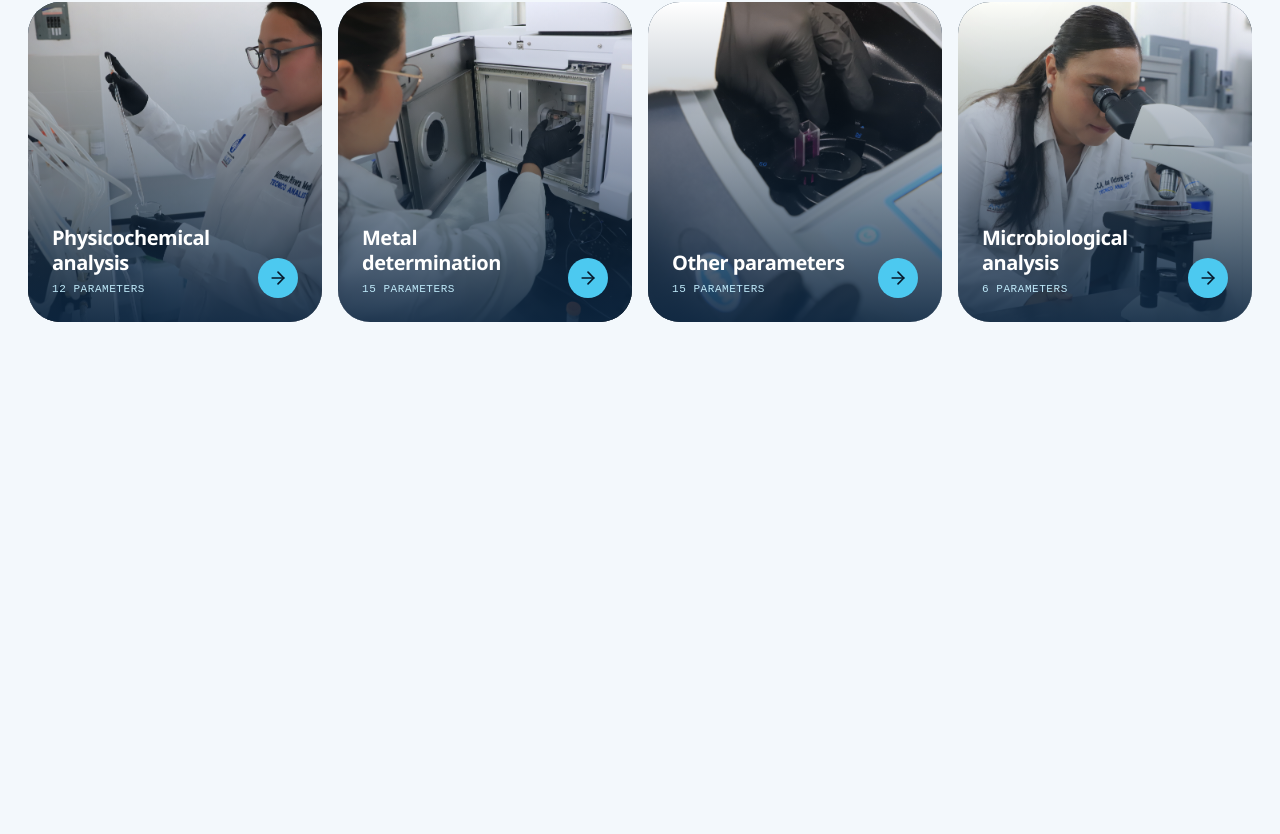
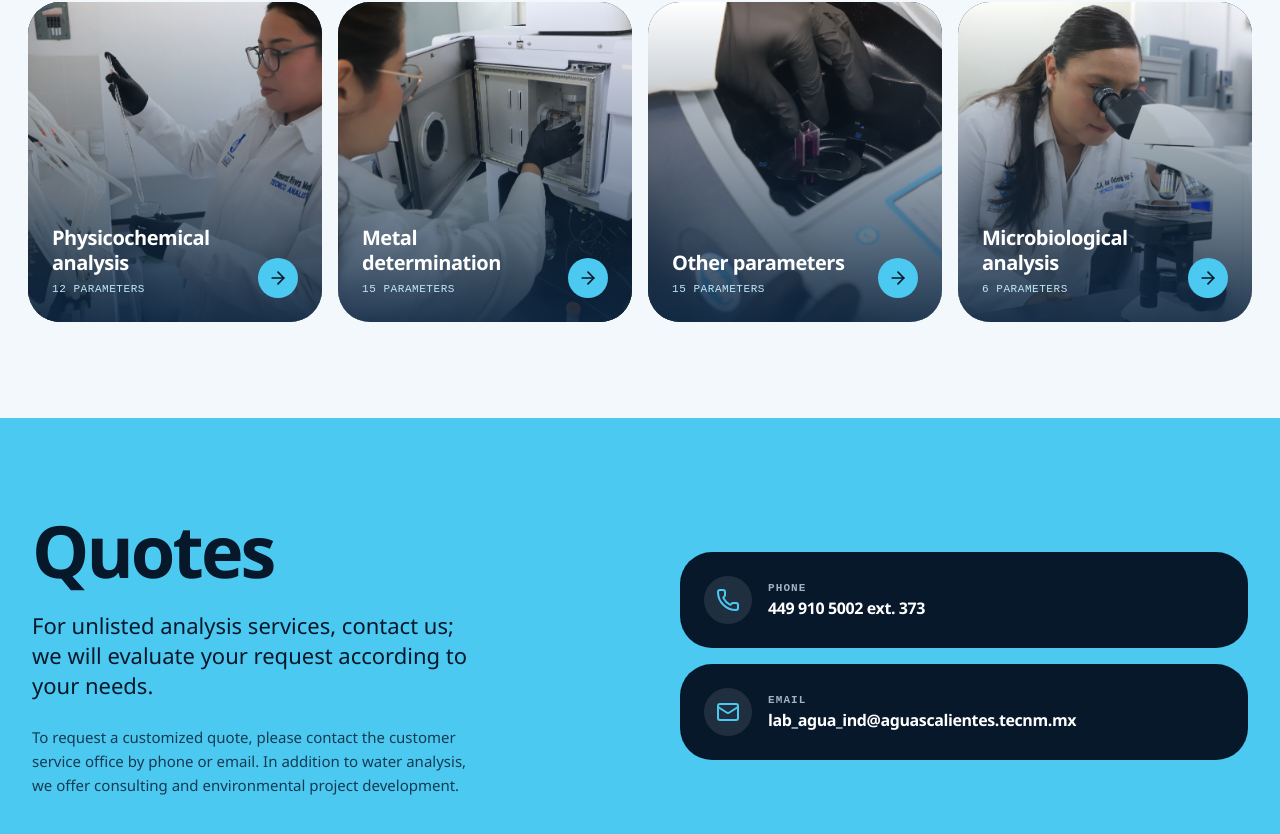
Before and after one commit to yomidev/lab-agua-industrial, a Vue app: page / in a window 1280 px wide. Shown: the part 4375-5209 px from the top of the page. Before the commit the page ends 4697 px from the top, so only its background shows below. Built offline with nearby package versions, Linux system fonts and the light colour scheme.

Commit message:
Quote Section

```diff
--- a/src/App.vue
+++ b/src/App.vue
@@ -6,6 +6,7 @@ import QualitySection from "@/components/quality/QualitySection.vue";
 import MissionVisionSection from "@/components/mission/MissionVisionSection.vue";
 import AccreditationSection from "@/components/accreditation/AccreditationSection.vue";
 import ServicesSection from "@/components/services/ServicesSection.vue";
+import QuoteSection from "@/components/quote/QuoteSection.vue";
 </script>
 
 <template>
@@ -17,6 +18,7 @@ import ServicesSection from "@/components/services/ServicesSection.vue";
     <MissionVisionSection />
     <AccreditationSection />
     <ServicesSection />
+    <QuoteSection />
   </main>
 </template>
 
--- a/src/components/quote/ContactLink.vue
+++ b/src/components/quote/ContactLink.vue
@@ -0,0 +1,34 @@
+<script setup>
+defineProps({
+  icon: { type: Object, required: true },
+  label: { type: String, required: true },
+  value: { type: String, required: true },
+  href: { type: String, required: true },
+});
+</script>
+
+<template>
+  <a
+    :href="href"
+    class="flex items-center gap-4 rounded-[32px] bg-ink p-5 text-white transition-transform duration-300 hover:-translate-y-1 hover:bg-deep lg:p-6"
+  >
+    <!-- Contenedor del Icono -->
+    <div
+      class="flex h-12 w-12 flex-none items-center justify-center rounded-full bg-white/10 text-aqua"
+    >
+      <component :is="icon" :size="24" />
+    </div>
+
+    <!-- Textos -->
+    <div class="flex flex-col">
+      <span
+        class="font-mono text-[11px] font-bold uppercase tracking-[.1em] text-[#A0B3C6]"
+      >
+        {{ label }}
+      </span>
+      <span class="text-[15px] font-bold tracking-tight lg:text-[16px]">
+        {{ value }}
+      </span>
+    </div>
+  </a>
+</template>
--- a/src/components/quote/QuoteSection.vue
+++ b/src/components/quote/QuoteSection.vue
@@ -0,0 +1,57 @@
+<script setup>
+import { useI18n } from "vue-i18n";
+import { Phone, Mail } from "lucide-vue-next";
+import ContactLink from "./ContactLink.vue";
+import { site } from "@/data/site";
+
+const { t } = useI18n();
+</script>
+
+<template>
+  <section id="cotizacion" class="w-full pt-24">
+    <div class="w-full bg-aqua py-16 lg:py-24">
+      <!-- 3. Contenedor interno para alinear el texto con el resto de la página -->
+      <div class="mx-auto w-full max-w-[1320px] px-6 lg:px-8">
+        <div
+          class="grid grid-cols-1 items-center gap-12 lg:grid-cols-2 lg:gap-20"
+        >
+          <!-- Columna Izquierda: Texto -->
+          <div class="flex flex-col gap-6">
+            <h2
+              class="font-display text-[clamp(40px,6vw,72px)] font-bold leading-none tracking-[-.04em] text-ink"
+            >
+              {{ t("quote.title") }}
+            </h2>
+
+            <p
+              class="max-w-md text-[clamp(18px,2vw,22px)] font-medium leading-snug text-ink"
+            >
+              {{ t("quote.lead") }}
+            </p>
+
+            <p class="max-w-md text-[15px] leading-relaxed text-ink/80">
+              {{ t("quote.description") }}
+            </p>
+          </div>
+
+          <!-- Columna Derecha: Tarjetas de Contacto -->
+          <div class="flex flex-col gap-4">
+            <ContactLink
+              :icon="Phone"
+              :label="t('quote.phoneLabel')"
+              :value="site.phoneLabel"
+              :href="site.phoneHref"
+            />
+
+            <ContactLink
+              :icon="Mail"
+              :label="t('quote.emailLabel')"
+              :value="site.email"
+              :href="`mailto:${site.email}`"
+            />
+          </div>
+        </div>
+      </div>
+    </div>
+  </section>
+</template>
--- a/src/i18n/locales/en.js
+++ b/src/i18n/locales/en.js
@@ -115,4 +115,12 @@ export default {
       "Process waters",
     ],
   },
+  quote: {
+    title: "Quotes",
+    lead: "For unlisted analysis services, contact us; we will evaluate your request according to your needs.",
+    description:
+      "To request a customized quote, please contact the customer service office by phone or email. In addition to water analysis, we offer consulting and environmental project development.",
+    phoneLabel: "PHONE",
+    emailLabel: "EMAIL",
+  },
 };
--- a/src/i18n/locales/es.js
+++ b/src/i18n/locales/es.js
@@ -117,4 +117,12 @@ export default {
       "Aguas de proceso",
     ],
   },
+  quote: {
+    title: "Cotizaciones",
+    lead: "Para servicios de análisis no listados, contáctenos; evaluaremos su solicitud conforme a sus necesidades.",
+    description:
+      "Para solicitar una cotización personalizada, favor de comunicarse a la oficina de atención a clientes al teléfono o correo electrónico. Además del análisis de agua, ofrecemos asesoría y desarrollo de proyectos ambientales.",
+    phoneLabel: "TELÉFONO",
+    emailLabel: "CORREO ELECTRÓNICO",
+  },
 };
```
